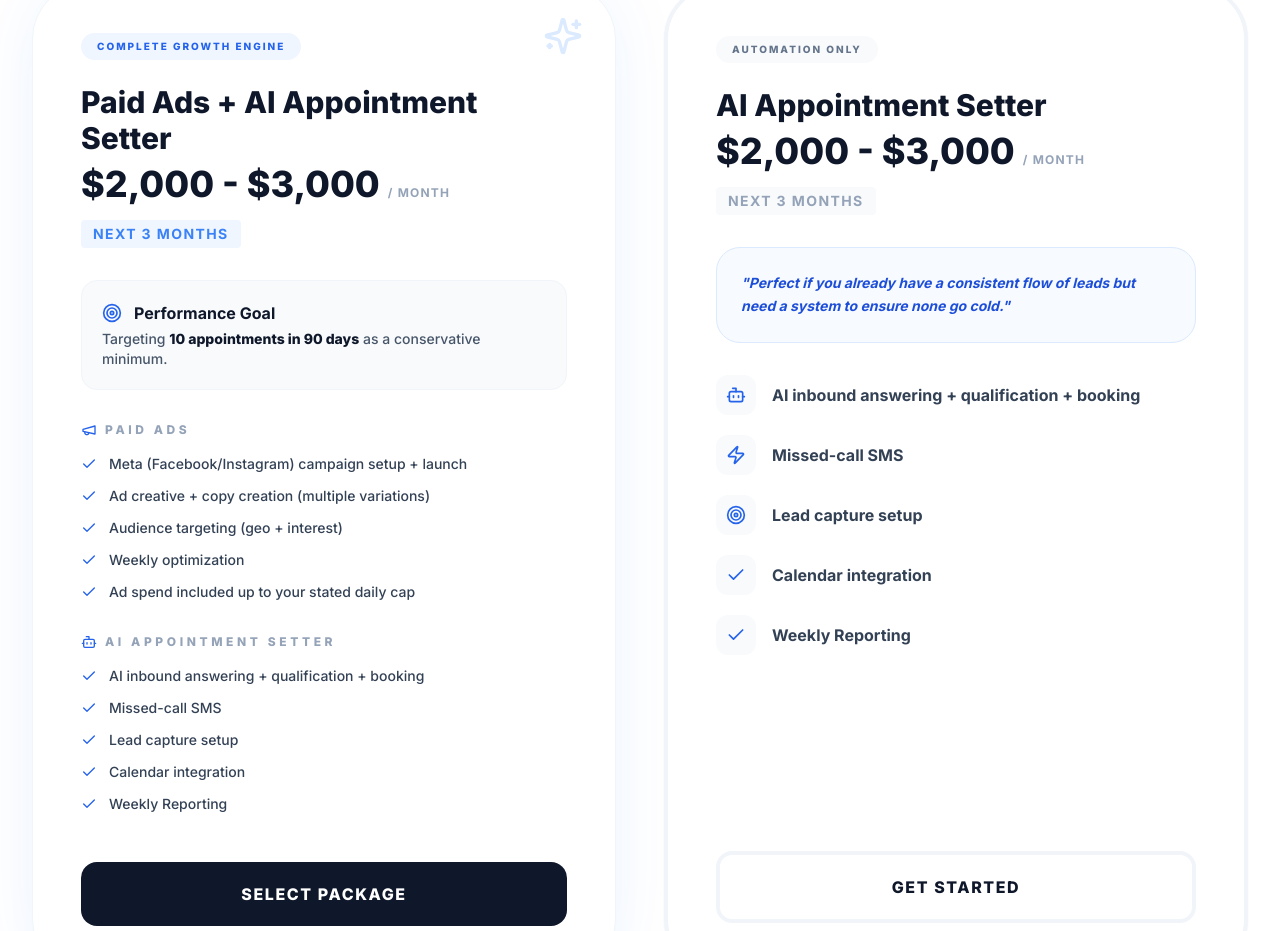
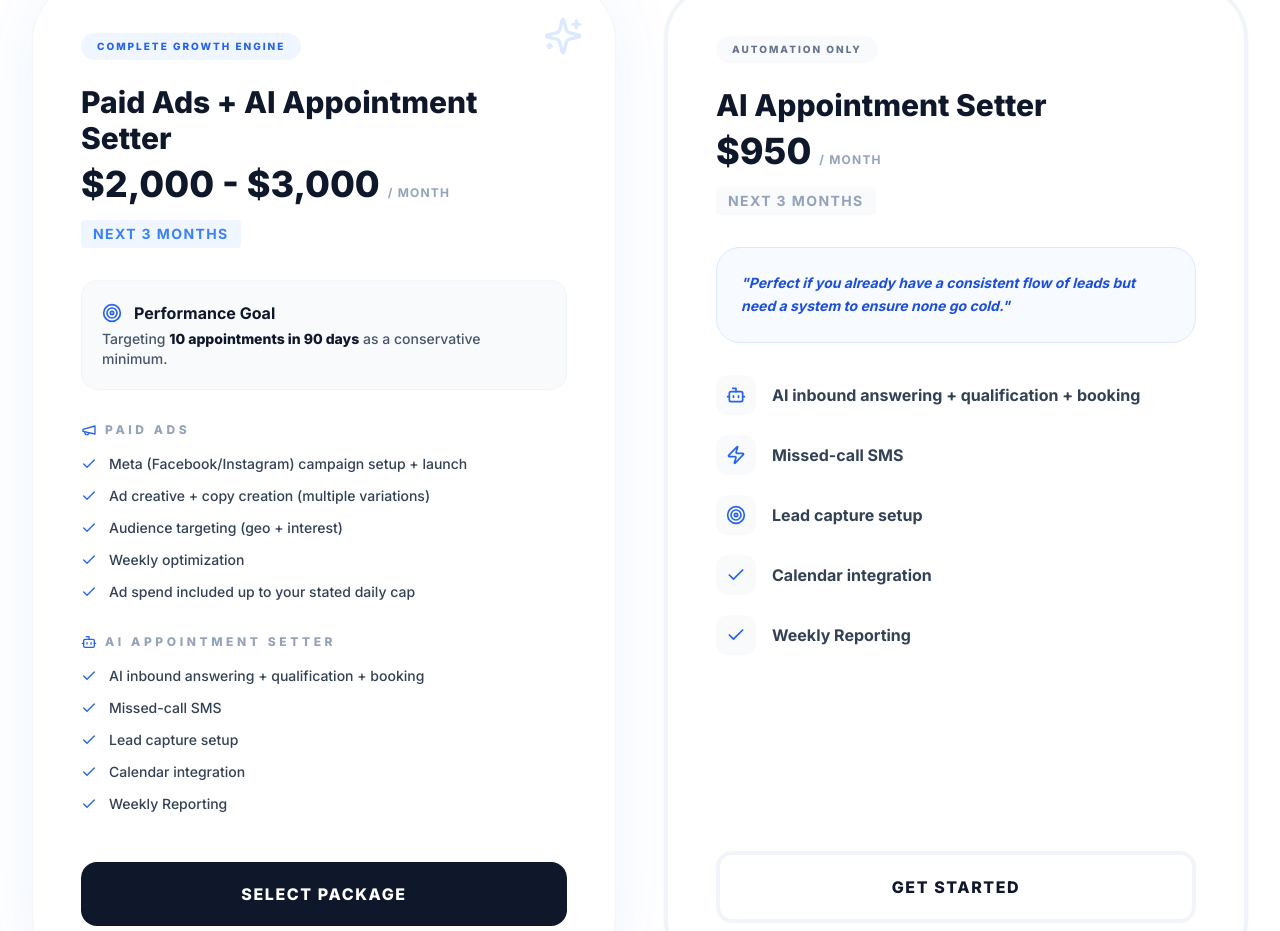
Before and after one commit to Manifesto32/aiagencywebsite, a React (Vite) app: page / in a window 1280 px wide. Shown: the part 7259-8190 px from the top of the page. Built offline with nearby package versions, Linux system fonts and the light colour scheme.

Commit message:
feat: Update AI Appointment Setter pricing
The price for the "AI Appointment Setter" package has been updated from a range of $2,000 - $3,000 to a fixed $950 per month for the initial 3 months.

```diff
--- a/components/PackagesPricing.tsx
+++ b/components/PackagesPricing.tsx
@@ -101,7 +101,7 @@ const PackagesPricing: React.FC = () => {
                 </div>
                 <h3 className="text-3xl font-black text-slate-900 mb-2">AI Appointment Setter</h3>
                 <div className="flex items-baseline gap-2 mb-4">
-                  <span className="text-4xl font-black text-slate-900">$2,000 - $3,000</span>
+                  <span className="text-4xl font-black text-slate-900">$950</span>
                   <span className="text-slate-400 font-bold uppercase tracking-widest text-xs">/ Month</span>
                 </div>
                 <p className="text-sm font-bold text-slate-400 uppercase tracking-widest bg-slate-50 px-3 py-1 rounded inline-block">
```
